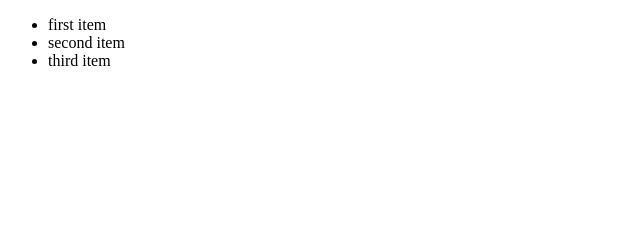
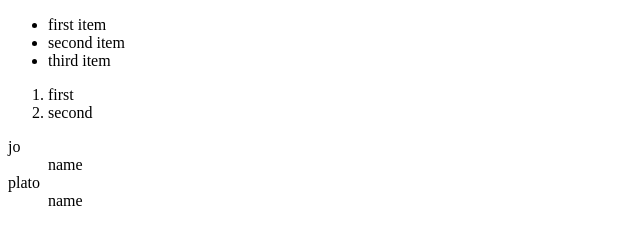
Before and after one commit to iwnelion/html_css_files, a plain HTML site: page lists.html in a window 1280 px wide. Shown: the whole page, without its empty margins (0-640 px from the left). Drawn offline with Linux system fonts and the light colour scheme.

Commit message:
Update lists.html

```diff
--- a/lists.html
+++ b/lists.html
@@ -3,9 +3,24 @@
     <title>lists</title>
 </head>
 <body>
+    <!--unordered lists:-->
     <ul>
         <li>first item</li>
         <li>second item</li>
         <li>third item</li>
     </ul>
+
+    <!--ordered lists:-->
+    <ol>
+        <li>first</li>
+        <li>second</li>
+    </ol>
+
+    <!--definition lists:-->
+    <dl>
+        <dt>jo</dt>
+        <dd>name</dd>
+        <dt>plato</dt>
+        <dd>name</dd>
+    </dl>
 </body>
```
